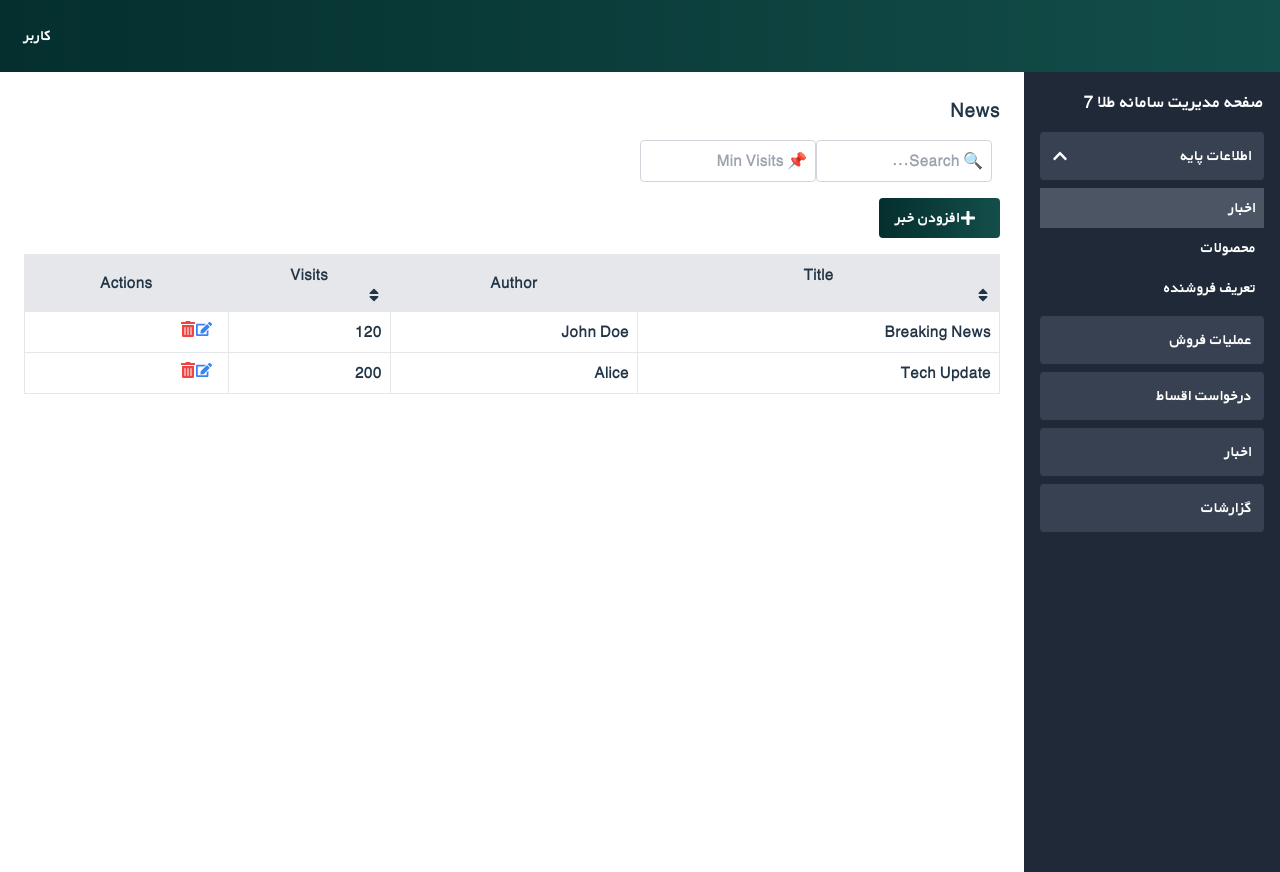
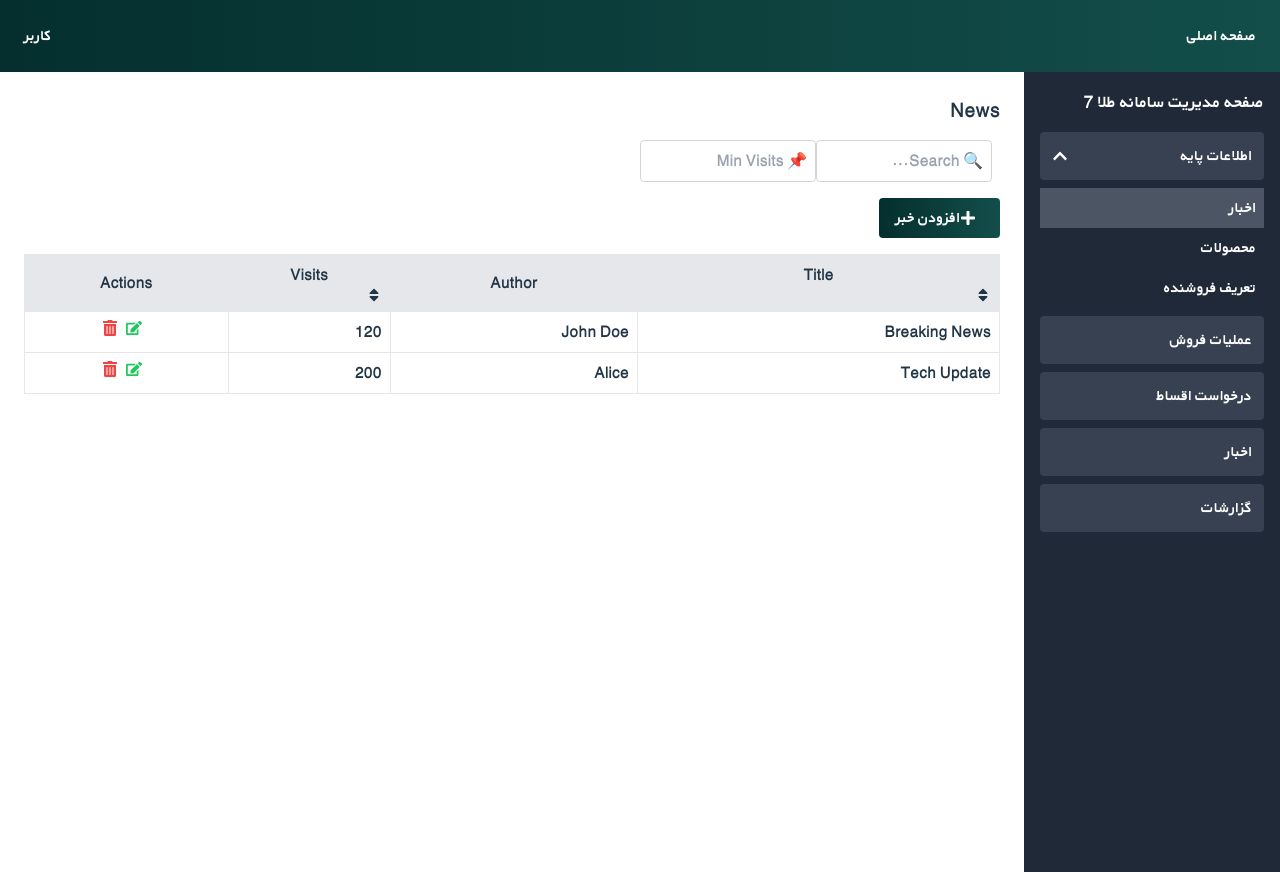
Before and after one commit to mahankarimi1382/tala7, a React (Vite) app: page /AddSomeNews in a window 1280 px wide. Built offline with nearby package versions, Linux system fonts and the light colour scheme.

Commit message:
edit bottom restyled in addnews

```diff
--- a/src/AddNews.jsx
+++ b/src/AddNews.jsx
@@ -1,5 +1,6 @@
 import { useState } from "react";
 import Modal from "./Modals/Modal";
+import { Link } from "react-router-dom";
 import {
   FaPlus,
   FaEdit,
@@ -121,7 +122,12 @@ export default function AdminPanel() {
 
   return (
     <div>
-      <div className="bg-gradient-to-r  from-teal-950 to-teal-900 flex justify-end p-6 left-10 items-center text-white font-bold"> کاربر </div>
+      <div className="flex justify-between bg-gradient-to-r  from-teal-950 to-teal-900 items-center text-white font-bold">
+      <Link to="/" className="">
+        <div className="p-6 hover:text-white"> صفحه اصلی</div>
+        </Link>
+        <div className="  p-6 items-center text-white "> کاربر </div>
+      </div>
       <div className="flex h-screen">
         {/* Sidebar */}
         <div className="w-64 bg-gray-800 text-white p-4">
@@ -254,16 +260,16 @@ export default function AdminPanel() {
                   <td className="border p-2">{item.title || item.name}</td>
                   <td className="border p-2">{item.author || item.seller}</td>
                   <td className="border p-2">{item.visits}</td>
-                  <td className="border p-2">
+                  <td className=" p-2 flex justify-center gap-2">
                     <button
                       onClick={() => handleEdit(index)}
-                      className="text-blue-500 mr-2"
+                      className="text-green-500 mr-2 hover:text-green-700 scale-100 hover:scale-125 transition ease-in-out duration-100"
                     >
                       <FaEdit />
                     </button>
                     <button
                       onClick={() => handleDelete(index)}
-                      className="text-red-500"
+                      className="text-red-500 hover:text-red-700 scale-100 hover:scale-125 transition ease-in-out duration-100"
                     >
                       <FaTrashAlt />
                     </button>
```
Also changed, not shown: 1 other file (tests, documents, lock files or other folders).
